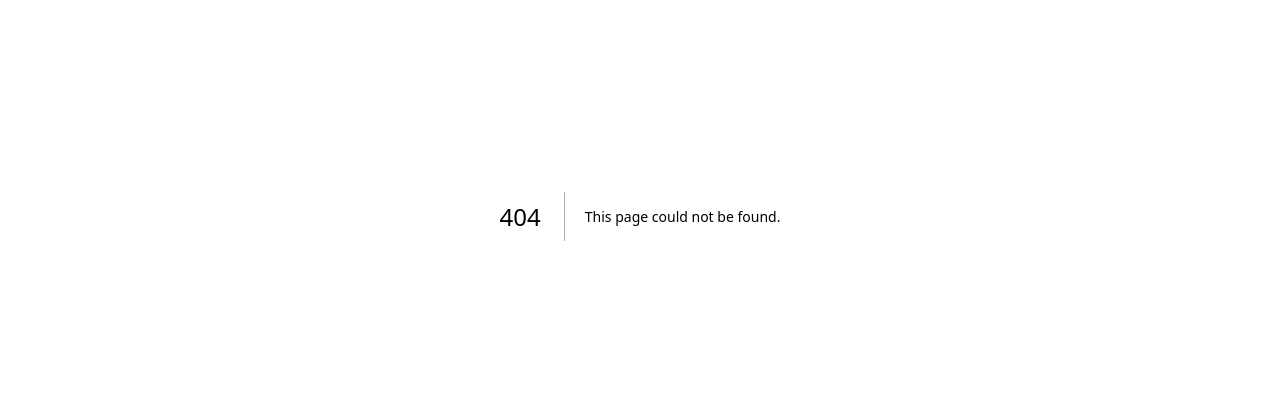
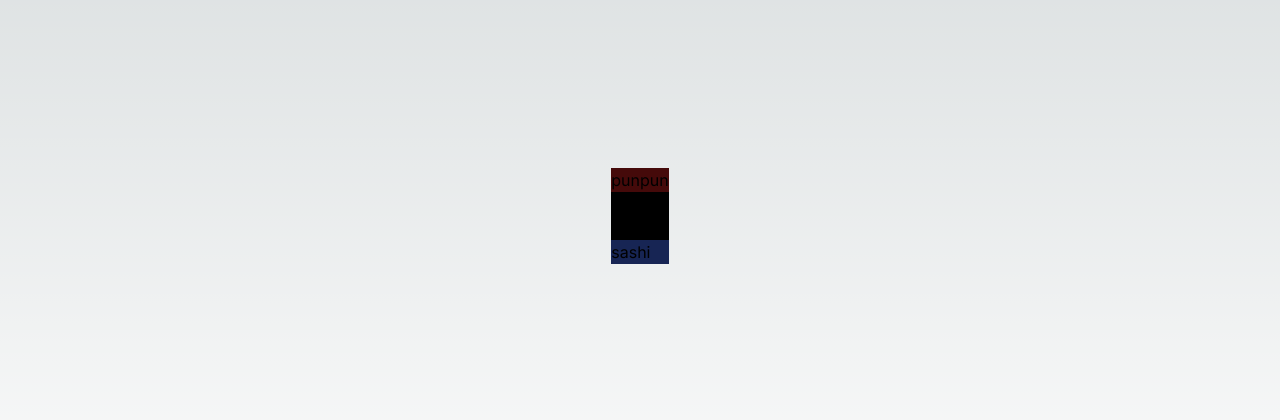
Before and after one commit to nicolaskruger/get-start-tailwind, a Next.js app: page /first-last in a window 1280 px wide. Before the commit this address had no page. Shown: the part 184-604 px from the top of the page. Built offline with nearby package versions, Linux system fonts and the light colour scheme.

Commit message:
style: :lipstick:

```diff
--- /dev/null
+++ b/src/app/first-last/page.tsx
@@ -0,0 +1,12 @@
+import { CenterAllScreen } from "@/components/center-all-screen";
+import { FirstLast } from "@/components/first-last";
+
+const Page = () => {
+  return (
+    <CenterAllScreen>
+      <FirstLast />
+    </CenterAllScreen>
+  );
+};
+
+export default Page;
--- /dev/null
+++ b/src/components/center-all-screen.tsx
@@ -0,0 +1,13 @@
+type CenterAllScreenProps = {
+  children: React.ReactNode;
+};
+
+const CenterAllScreen = ({ children }: CenterAllScreenProps) => {
+  return (
+    <div className="w-screen h-screen flex justify-center items-center">
+      {children}
+    </div>
+  );
+};
+
+export { CenterAllScreen };
--- /dev/null
+++ b/src/components/first-last.tsx
@@ -0,0 +1,17 @@
+const names = ["punpun", "aiko", "seki", "sashi"];
+
+const FirstLast = () => {
+  return (
+    <div>
+      <ul>
+        {names.map((name) => (
+          <li className="bg-black first:bg-red-950 last:bg-blue-950" key={name}>
+            {name}
+          </li>
+        ))}
+      </ul>
+    </div>
+  );
+};
+
+export { FirstLast };
```
